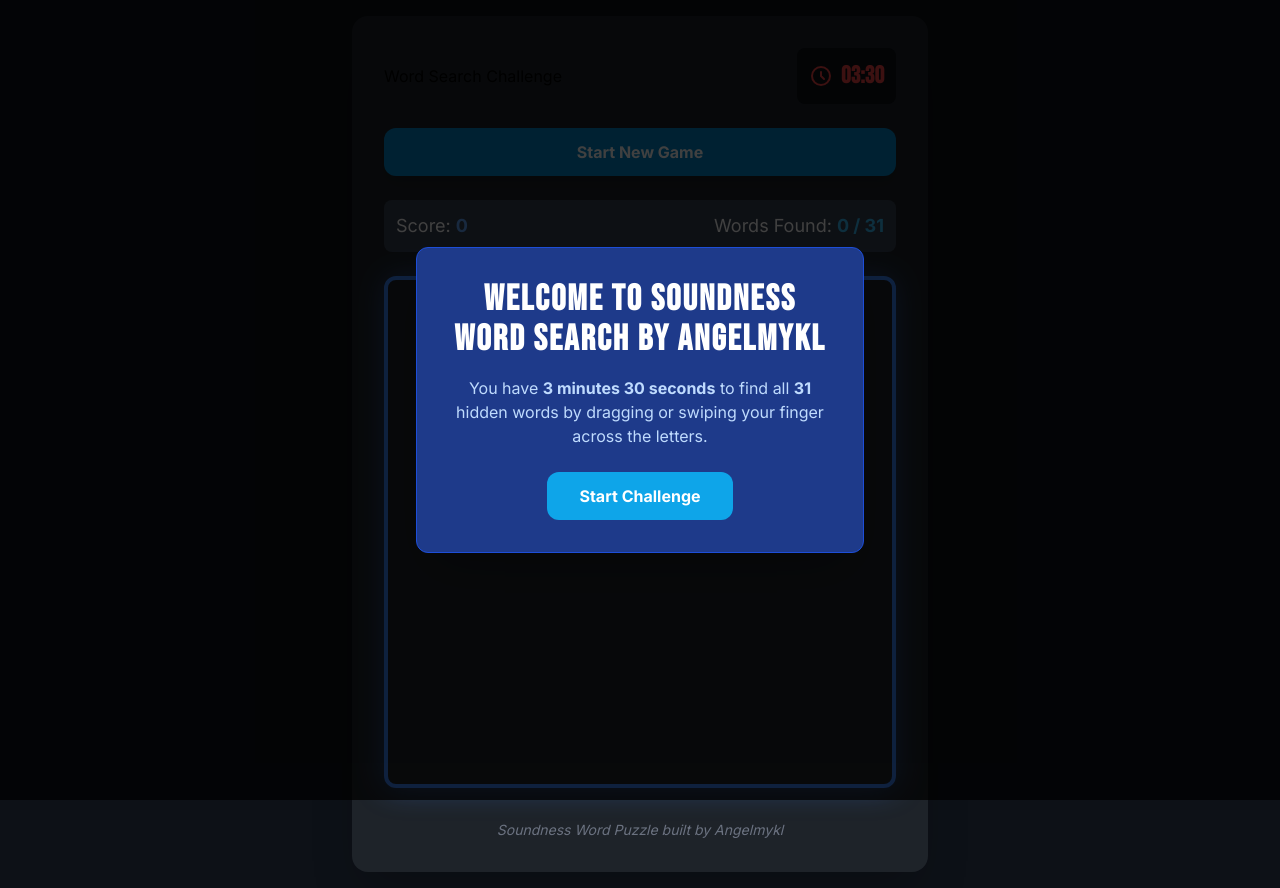
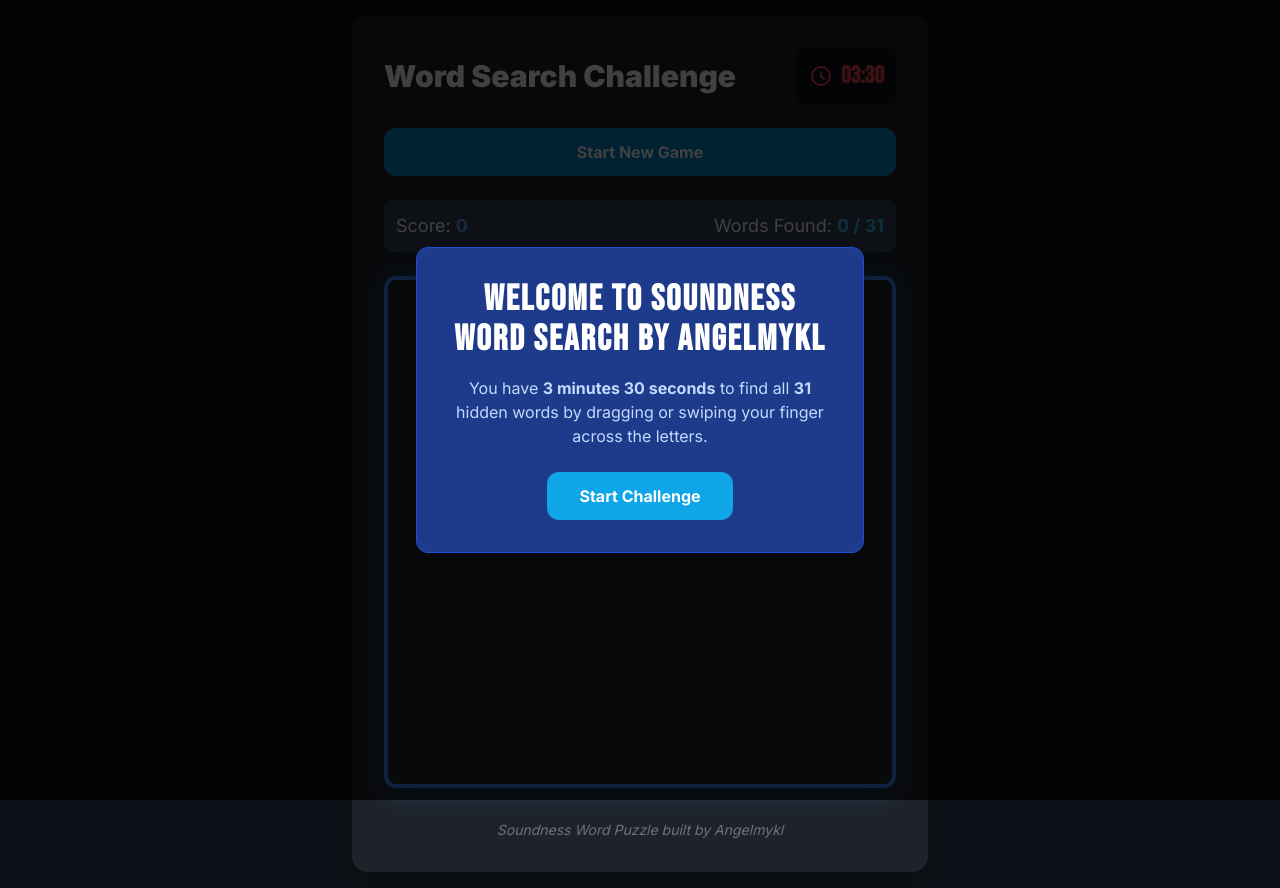
Before and after one commit to Angelmykl/Now-Puzzle-Soundness, a website: page soundness-word-puzzle/public/index.html in a window 1280 px wide. Drawn offline with nearby package versions, Linux system fonts and the light colour scheme; a script that the page names is missing.

Commit message:
Update index.html

```diff
--- a/soundness-word-puzzle/public/index.html
+++ b/soundness-word-puzzle/public/index.html
@@ -7,13 +7,13 @@
     <link rel="stylesheet" href="/styles.css">
     <link href="https://fonts.googleapis.com/css2?family=Inter:wght@400;700;900&family=Bebas+Neue&display=swap" rel="stylesheet">
     <script src="https://cdn.tailwindcss.com"></script>
-    <!-- html2canvas for screenshot (only one needed) -->
+    <!-- Screenshot library (with fallback) -->
     <script src="https://html2canvas.hertzen.com/dist/html2canvas.min.js"></script>
 </head>
 <body>
     <div class="flex flex-col w-full max-w-xl bg-[#1e2329] rounded-2xl p-4 md:p-8 shadow-2xl space-y-6">
         <div class="w-full flex justify-between items-center">
-            <h1 class="="text-3xl font-extrabold text-white">Word Search Challenge</h1>
+            <h1 class="text-3xl font-extrabold text-white">Word Search Challenge</h1>
             <div class="flex items-center space-x-2 bg-[#0d1117] p-3 rounded-lg shadow-inner">
                 <svg xmlns="http://www.w3.org/2000/svg" class="h-6 w-6 text-red-500" fill="none" viewBox="0 0 24 24" stroke="currentColor" stroke-width="2">
                     <path stroke-linecap="round" stroke-linejoin="round" d="M12 8v4l3 3m6-3a9 9 0 11-18 0 9 9 0 0118 0z" />
@@ -44,7 +44,6 @@
         <div class="bg-blue-900 p-8 rounded-xl max-w-md w-full text-center shadow-2xl border border-blue-700">
             <h2 class="score-modal-heading text-4xl font-extrabold text-white mb-4">Welcome to Soundness Word Search by Angelmykl</h2>
             <p class="text-blue-200 mb-6">You have <strong>3 minutes 30 seconds</strong> to find all <strong>31</strong> hidden words by dragging or swiping your finger across the letters.</p>
-            <!-- FIXED: Added id + fixed formatting -->
             <button id="start-challenge-btn" class="bg-sky-500 text-white font-bold py-3 px-8 rounded-xl hover:bg-sky-600 transition duration-150">
                 Start Challenge
             </button>
@@ -62,7 +61,7 @@
                 <p class="text-sm text-gray-500">Total Solved: <span id="modal-solved-words"></span> / <span id="modal-total-words">31</span></p>
             </div>
 
-            <!-- SHARE WITH PHOTO -->
+            <!-- Share Container for Photo + Button -->
             <div id="share-container" class="mt-4"></div>
 
             <button onclick="hideModal(); resetGame();" class="bg-blue-600 text-white font-bold py-3 px-8 rounded-xl hover:bg-blue-700">
```
